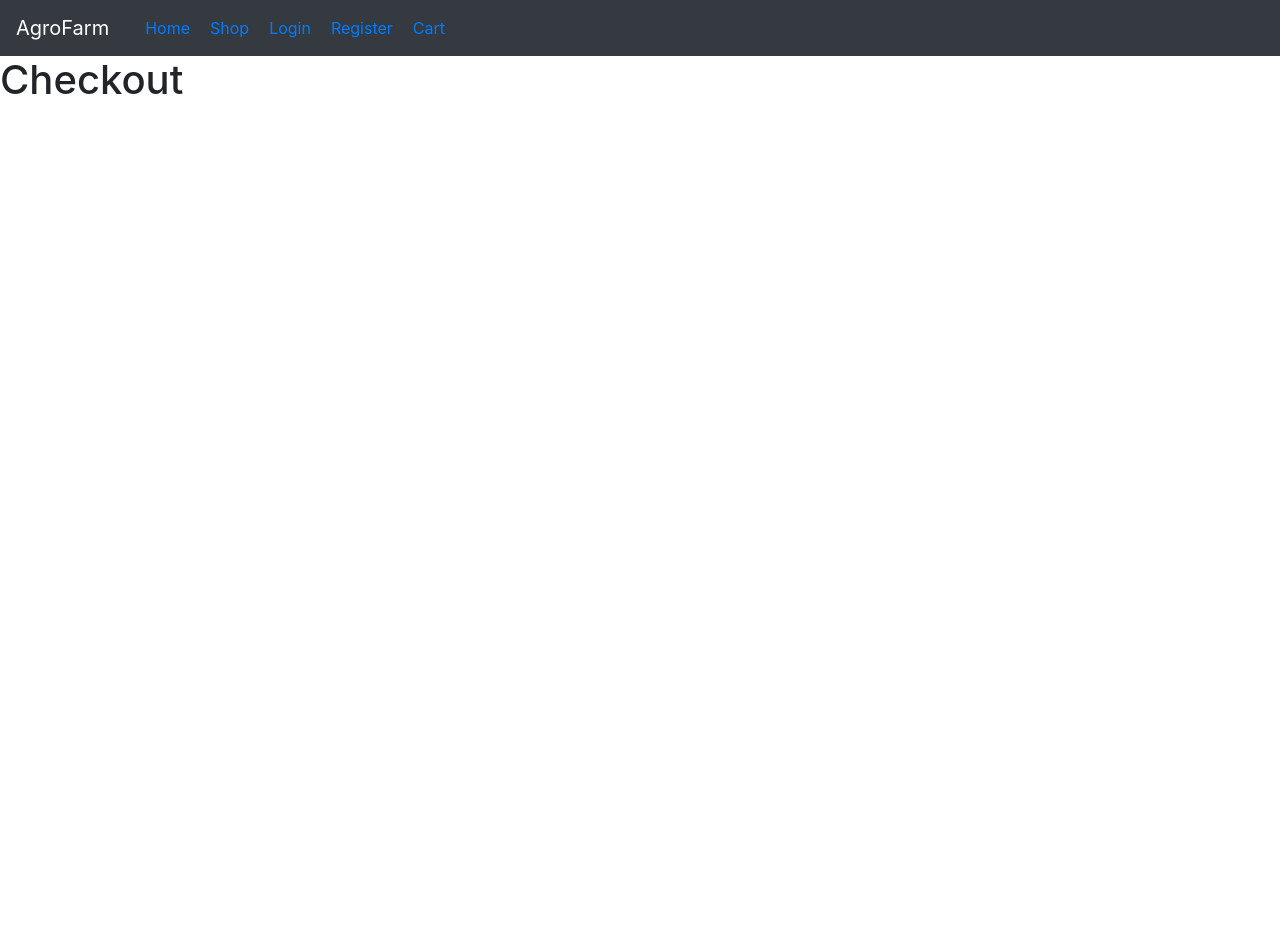
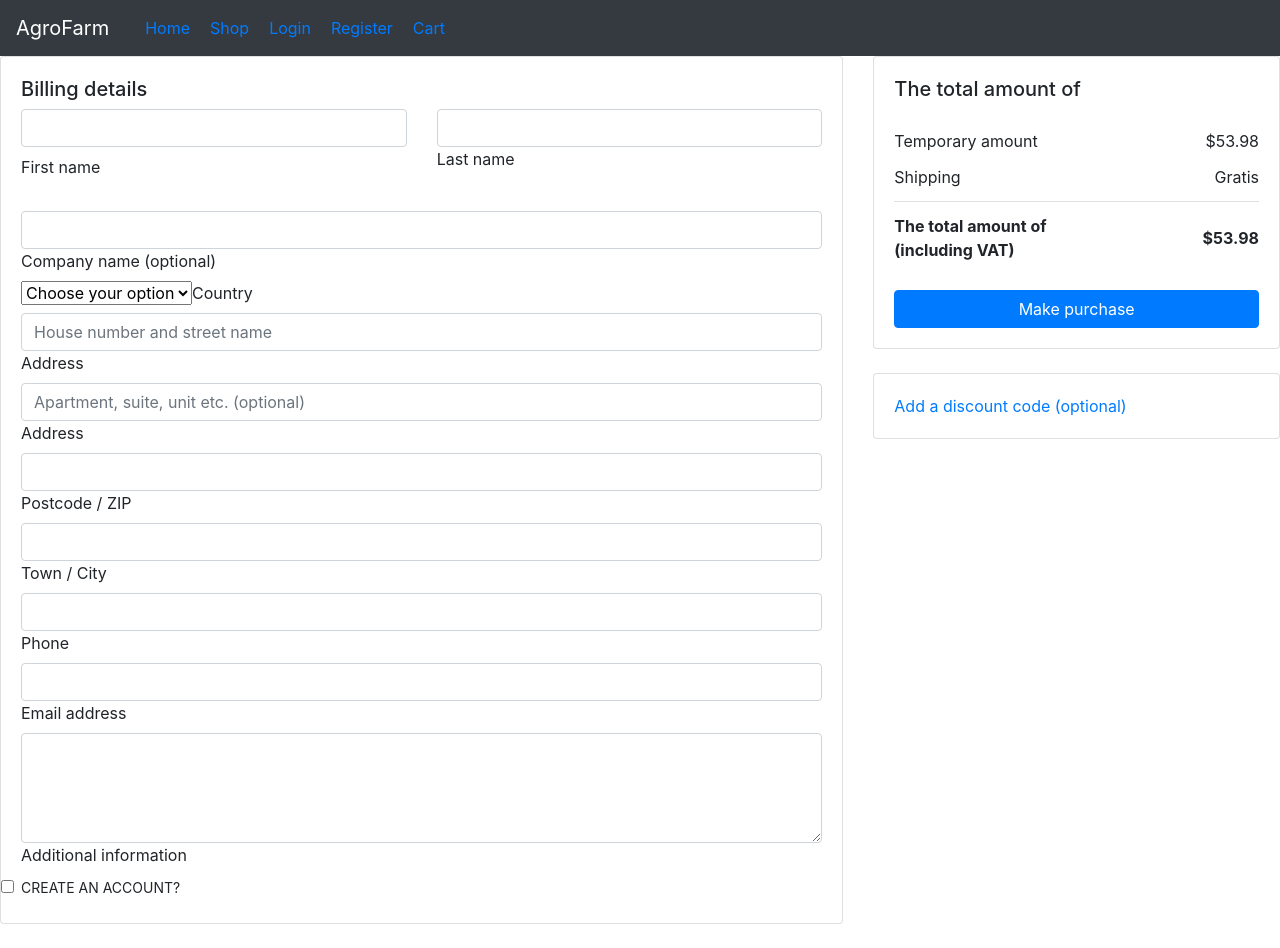
Before and after one commit to sharif7761/AgroFarm-React-Laravel, a React (Create React App) app in the folder frontend-react/: page /checkout in a window 1280 px wide. Before the commit the page ends 800 px from the top, so only its background shows below. Built offline with nearby package versions, Linux system fonts and the light colour scheme.

Commit message:
checkout page design

```diff
--- a/frontend-react/src/components/Checkout.js
+++ b/frontend-react/src/components/Checkout.js
@@ -3,7 +3,141 @@ import React from 'react';
 const Checkout = () => {
     return (
         <div>
-            <h1>Checkout</h1>
+            <section>
+                <div className="row">
+
+                    <div className="col-lg-8 mb-4">
+                        <div className="card wish-list pb-1">
+                            <div className="card-body">
+                                <h5 className="mb-2">Billing details</h5>
+                                <div className="row">
+                                    <div className="col-lg-6">
+                                        <div className="md-form md-outline mb-0 mb-lg-4">
+                                            <input type="text" id="firstName" className="form-control mb-0 mb-lg-2" />
+                                                <label htmlFor="firstName">First name</label>
+                                        </div>
+
+                                    </div>
+                                    <div className="col-lg-6">
+                                        <div className="md-form md-outline">
+                                            <input type="text" id="lastName" className="form-control"/>
+                                                <label htmlFor="lastName">Last name</label>
+                                        </div>
+
+                                    </div>
+                                </div>
+                                <div className="md-form md-outline my-0">
+                                    <input type="text" id="companyName" className="form-control mb-0"/>
+                                        <label htmlFor="companyName">Company name (optional)</label>
+                                </div>
+                                <div className="d-flex flex-wrap">
+                                    <div className="select-outline position-relative w-100">
+                                        <select className="mdb-select md-form md-outline">
+                                            <option value="" disabled selected>Choose your option</option>
+                                            <option value="1">Option 1</option>
+                                            <option value="2">Option 2</option>
+                                            <option value="3">Option 3</option>
+                                        </select>
+                                        <label>Country</label>
+                                    </div>
+                                </div>
+                                <div className="md-form md-outline mt-0">
+                                    <input type="text" id="form14" placeholder="House number and street name"
+                                           className="form-control"/>
+                                        <label htmlFor="form14">Address</label>
+                                </div>
+                                <div className="md-form md-outline">
+                                    <input type="text" id="form15" placeholder="Apartment, suite, unit etc. (optional)"
+                                           className="form-control"/>
+                                        <label htmlFor="form15">Address</label>
+                                </div>
+                                <div className="md-form md-outline">
+                                    <input type="text" id="form16" className="form-control"/>
+                                        <label htmlFor="form16">Postcode / ZIP</label>
+                                </div>
+                                <div className="md-form md-outline">
+                                    <input type="text" id="form17" className="form-control"/>
+                                        <label htmlFor="form17">Town / City</label>
+                                </div>
+                                <div className="md-form md-outline">
+                                    <input type="number" id="form18" className="form-control"/>
+                                        <label htmlFor="form18">Phone</label>
+                                </div>
+                                <div className="md-form md-outline">
+                                    <input type="email" id="form19" className="form-control"/>
+                                        <label htmlFor="form19">Email address</label>
+                                </div>
+                                <div className="md-form md-outline">
+                                    <textarea id="form76" className="md-textarea form-control" rows="4"></textarea>
+                                    <label htmlFor="form76">Additional information</label>
+                                </div>
+
+                                <div className="form-check pl-0 mb-4 mb-lg-0">
+                                    <input type="checkbox" className="form-check-input filled-in" id="new3"/>
+                                        <label className="form-check-label small text-uppercase card-link-secondary"
+                                               htmlFor="new3">Create an
+                                            account?</label>
+                                </div>
+
+                            </div>
+                        </div>
+                    </div>
+                    <div className="col-lg-4">
+                        <div className="card mb-4">
+                            <div className="card-body">
+
+                                <h5 className="mb-3">The total amount of</h5>
+
+                                <ul className="list-group list-group-flush">
+                                    <li className="list-group-item d-flex justify-content-between align-items-center border-0 px-0 pb-0">
+                                        Temporary amount
+                                        <span>$53.98</span>
+                                    </li>
+                                    <li className="list-group-item d-flex justify-content-between align-items-center px-0">
+                                        Shipping
+                                        <span>Gratis</span>
+                                    </li>
+                                    <li className="list-group-item d-flex justify-content-between align-items-center border-0 px-0 mb-3">
+                                        <div>
+                                            <strong>The total amount of</strong>
+                                            <strong>
+                                                <p className="mb-0">(including VAT)</p>
+                                            </strong>
+                                        </div>
+                                        <span><strong>$53.98</strong></span>
+                                    </li>
+                                </ul>
+
+                                <button type="button"
+                                        className="btn btn-primary btn-block waves-effect waves-light">Make purchase
+                                </button>
+
+                            </div>
+                        </div>
+                        <div className="card mb-4">
+                            <div className="card-body">
+
+                                <a className="dark-grey-text d-flex justify-content-between" data-toggle="collapse"
+                                   href="#collapseExample"
+                                   aria-expanded="false" aria-controls="collapseExample">
+                                    Add a discount code (optional)
+                                    <span><i className="fas fa-chevron-down pt-1"></i></span>
+                                </a>
+
+                                <div className="collapse" id="collapseExample">
+                                    <div className="mt-3">
+                                        <div className="md-form md-outline mb-0">
+                                            <input type="text" id="discount-code"
+                                                   className="form-control font-weight-light"
+                                                   placeholder="Enter discount code"/>
+                                        </div>
+                                    </div>
+                                </div>
+                            </div>
+                        </div>
+                    </div>
+                </div>
+            </section>
         </div>
     );
 };
```
